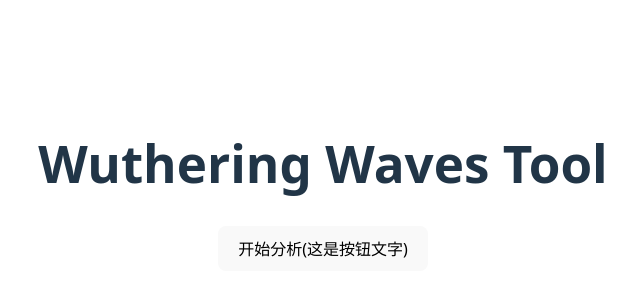
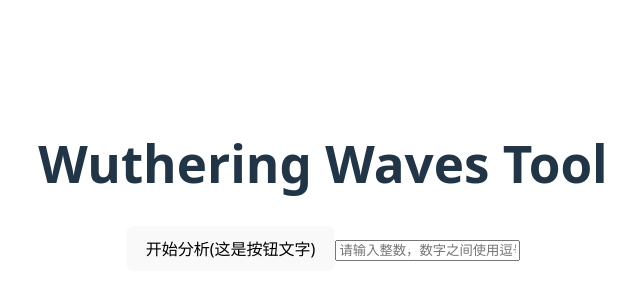
Before and after one commit to Shiki-mori/WutheringWavesTool, a Vue app in the folder frontend/: page / in a window 1280 px wide. Shown: the part 214-514 px from the top of the page, without its empty margins (317-957 px from the left). Built offline with nearby package versions, Linux system fonts and the light colour scheme.

Commit message:
完成后端接口测试

```diff
--- a/frontend/src/App.vue
+++ b/frontend/src/App.vue
@@ -1,7 +1,8 @@
 <template>
-  <div><!--一个容器元素，用于包含其中的元素。template中只能有一个根元素，去掉后将出现多个根元素。-->
+  <div><!--一个容器元素，用于包含其中的元素。template中只能有一个根元素，去掉后将出现多个根元素。div用于解决这个问题。-->
     <h1>Wuthering Waves Tool</h1>
     <button @click="testBackend">开始分析(这是按钮文字)</button><!--点击按钮时，调用testBackend函数-->
+    <input v-model="inputNumbers" placeholder="请输入整数，数字之间使用逗号隔开">
   </div>
 </template>
 
```
Also changed, not shown: 1 other file (tests, documents, lock files or other folders).
